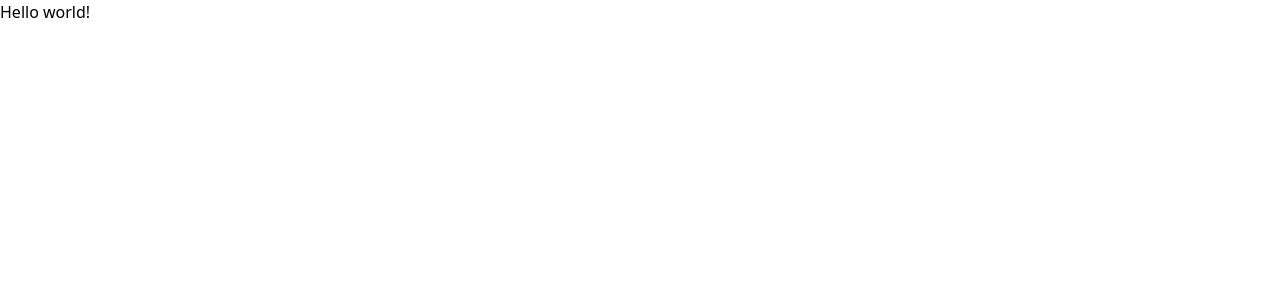
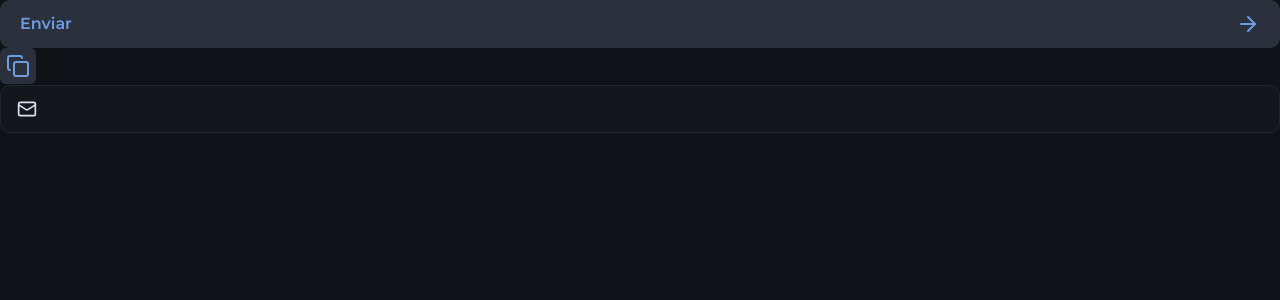
Before and after one commit to DiogoWernek/DevStage, a Next.js app: page / in a window 1280 px wide. Shown: the top 300 px of the page. Built offline with nearby package versions, Linux system fonts and the light colour scheme.

Commit message:
Finalizado os 3 componentes da página.

```diff
--- a/package.json
+++ b/package.json
@@ -10,6 +10,7 @@
   },
   "dependencies": {
     "@tailwindcss/postcss": "^4.0.7",
+    "lucide-react": "^0.475.0",
     "next": "15.1.7",
     "postcss": "^8.5.2",
     "react": "^19.0.0",
--- a/src/app/globals.css
+++ b/src/app/globals.css
@@ -1 +1,24 @@
 @import "tailwindcss";
+
+@theme {
+  --color-*: initial;
+
+  --color-blue: #6F9DE2;
+  --color-purple: #9871F3;
+  --color-danger: #F05D6C;
+
+  --color-gray-100: #DAE4F2;
+  --color-gray-200: #C8D0DA;
+  --color-gray-300: #95A1B1;
+  --color-gray-400: #6F7D90;
+  --color-gray-500: #2A313C;
+  --color-gray-600: #21252C;
+  --color-gray-700: #191D24;
+  --color-gray-800: #13161B;
+  --color-gray-900: #0F1216;
+
+  --font-heading: var(--font-oxanium);
+  --font-sans: var(--font-montserrat);
+
+  --radius-xl: 0.625rem;
+}
--- a/src/app/layout.tsx
+++ b/src/app/layout.tsx
@@ -1,11 +1,23 @@
 import './globals.css'
 
 import type { Metadata } from "next";
+import { Montserrat, Oxanium } from 'next/font/google'
 
 export const metadata: Metadata = {
-  title: "Create Next App",
-  description: "Generated by create next app",
+  title: "DevStage",
 };
+
+const oxanium = Oxanium({
+  weight: ['500', '600'],
+  subsets: ['latin'],
+  variable: '--font-oxanium',
+})
+
+const montserrat = Montserrat({
+  weight: ['400', '600'],
+  subsets: ['latin'],
+  variable: '--font-montserrat',
+})
 
 export default function RootLayout({
   children,
@@ -13,8 +25,8 @@
   children: React.ReactNode;
 }>) {
   return (
-    <html lang="en">
-      <body>{children}</body>
+    <html lang="en" className={`${oxanium.variable} ${montserrat.variable}`}>
+      <body className='bg-gray-900 text-gray-100 antialiased'>{children}</body>
     </html>
   );
 }
--- a/src/app/page.tsx
+++ b/src/app/page.tsx
@@ -1,7 +1,29 @@
+import { Button } from "@/components/button";
+import { IconButton } from "@/components/icon-button";
+import { InputField, InputIcon, InputRoot } from "@/components/input";
+import { ArrowRight, Copy, Mail } from "lucide-react"
+
 export default function Home() {
   return (
     <main>
-      <div>Hello world!</div>
+      <Button>
+        Enviar
+        <ArrowRight />
+      </Button>
+
+      <IconButton>
+        <Copy />
+      </IconButton>
+
+      <div>
+        <InputRoot>
+          <InputIcon>
+            <Mail className="size-5" />
+          </InputIcon>
+
+          <InputField />
+        </InputRoot>
+      </div>
     </main>
   );
 }
--- /dev/null
+++ b/src/components/button.tsx
@@ -0,0 +1,11 @@
+import type { ComponentProps, ReactNode } from "react"
+
+interface ButtonProps extends ComponentProps<'button'> {}
+
+export function Button (props: ButtonProps) {
+  return(
+    <button className="flex justify-between items-center px-5 h-12 bg-gray-500 text-blue font-semibold rounded-xl w-full cursor-pointer transition-colors duration-300 hover:bg-blue  hover:text-gray-900"
+      {...props}
+    />
+  )
+}
--- /dev/null
+++ b/src/components/icon-button.tsx
@@ -0,0 +1,12 @@
+import type { ComponentProps, ReactNode } from "react"
+
+interface IconButtonProps extends ComponentProps<'button'> {}
+
+
+export function IconButton (props: IconButtonProps) {
+  return(
+    <button className="p-1.5 bg-gray-500 text-blue rounded-md cursor-pointer transition-colors duration-300 hover:bg-blue hover:text-gray-900"
+      {...props}
+    />
+  )
+}
--- /dev/null
+++ b/src/components/input.tsx
@@ -0,0 +1,63 @@
+import { Mail } from 'lucide-react'
+
+import { ComponentProps } from "react"
+
+// interface InputProps extends ComponentProps<'input'> {
+//   error?: boolean
+// }
+
+// export function Input({ error = false, ...props }: InputProps) {
+//   return (
+//     <div
+//       data-error={error}
+//       className='group bg-gray-800 h-12 border border-gray-600 rounded-xl px-4 flex items-center gap-2 focus-within:border-gray-100 data-[error=true]:border-danger'
+//     >
+//       <span
+//         className='text-gray-400 group-focus-within:text-gray-100 group-[&:not(:has(input:placeholder-shown))]:text-gray-100 group-data-[error=true]:text-danger'
+//       >
+//         <Mail />
+//       </span>
+
+//       <input
+//         className="flex-1 outline-0 placeholder-gray-400"
+//         {...props}
+//       />
+//     </div>
+//   )
+// }
+
+interface InputRootProps extends ComponentProps<'div'> {
+  error?: boolean
+}
+
+export function InputRoot({ error=false, ...props }: InputRootProps) {
+  return(
+    <div
+      data-error={error}
+      className='group bg-gray-800 h-12 border border-gray-600 rounded-xl px-4 flex items-center gap-2 focus-within:border-gray-100 data-[error=true]:border-danger'
+      {...props}
+    />
+  )
+}
+
+interface InputIconProps extends ComponentProps<'span'> {}
+
+export function InputIcon(props: InputIconProps) {
+  return(
+      <span
+        className='text-gray-400 group-focus-within:text-gray-100 group-[&:not(:has(input:placeholder-shown))]:text-gray-100 group-data-[error=true]:text-danger'
+        {...props}
+      />
+  )
+}
+
+interface InputFieldProps extends ComponentProps<'input'> {}
+
+export function InputField(props: InputFieldProps) {
+  return(
+    <input
+      className="flex-1 outline-0 placeholder-gray-400"
+      {...props}
+    />
+  )
+}
```
Also changed, not shown: 1 other file (tests, documents, lock files or other folders).
